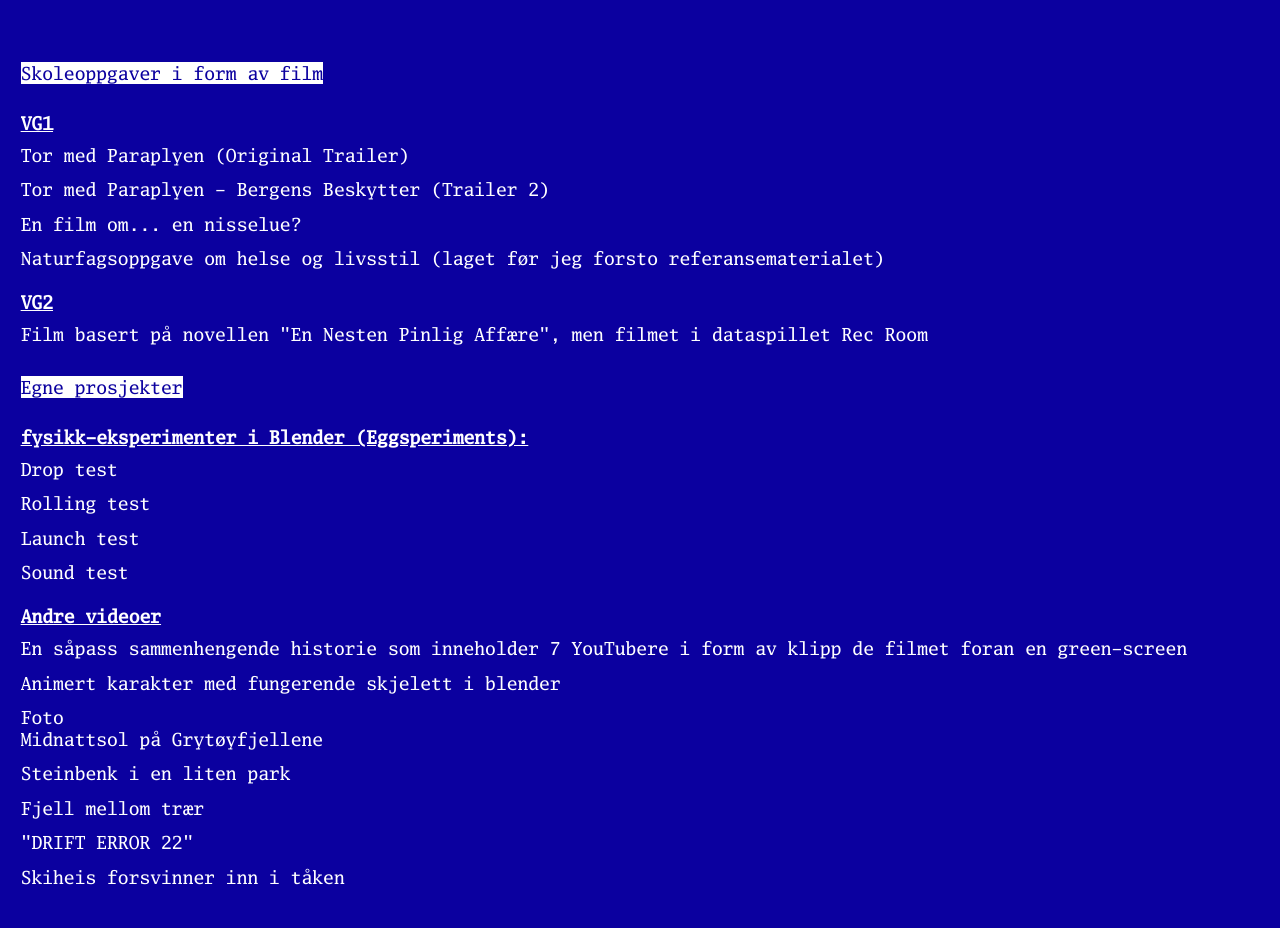
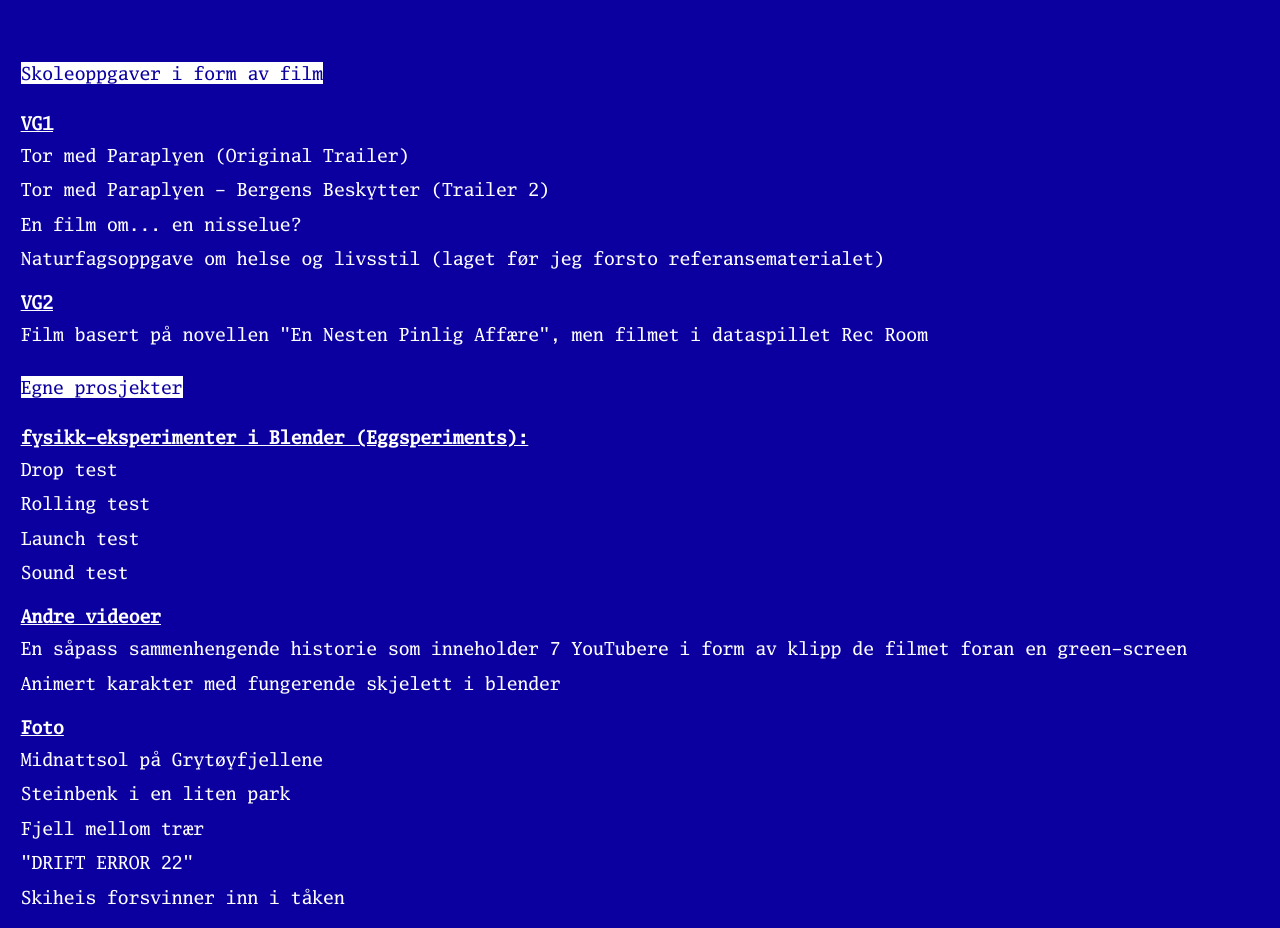
Before and after one commit to AnotherUsernameOrSOmethin/siteB, a plain HTML site: page html/media.html in a window 1280 px wide. Shown: the part 90-1018 px from the top of the page. Drawn offline with Linux system fonts and the light colour scheme.

Commit message:
Updated media.html
"Foto" header was a bit off

```diff
--- a/html/media.html
+++ b/html/media.html
@@ -43,7 +43,7 @@
           <a target="_blank" href="https://drive.google.com/file/d/1TwblOENekP14mo-Ok0YsoaGGiakn25Wk/view?usp=share_link">En såpass sammenhengende historie som inneholder 7 YouTubere i form av klipp de filmet foran en green-screen</a>
           <a target="_blank" href="https://drive.google.com/file/d/1LriABXtc4ekI5zSWrXwO6O4qRtdkJ4u4/view?usp=share_link">Animert karakter med fungerende skjelett i blender</a>
 
-          <span>Foto</span>
+          <span id="p2">Foto</span>
           <a target="_blank" href="https://drive.google.com/file/d/1Jkgqjz0JYjfTKWLKo5nl987WX-6QV8-f/view?usp=drive_link">Midnattsol på Grytøyfjellene</a>
           <a target="_blank" href="https://drive.google.com/file/d/15cV46-nLWxabkynBZvPtLi4D8k9SHOPe/view?usp=drive_link">Steinbenk i en liten park</a>
           <a target="_blank" href="https://drive.google.com/file/d/1kIGotbOTFkQ_5F0fIkfAuAy3-ivNmclq/view?usp=drive_link">Fjell mellom trær</a>
```
